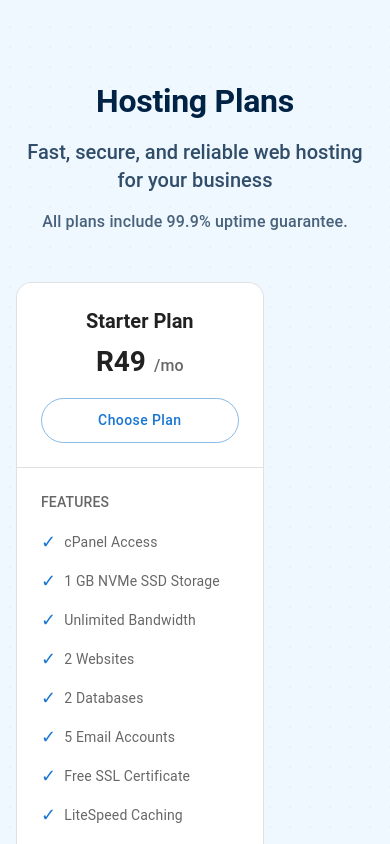
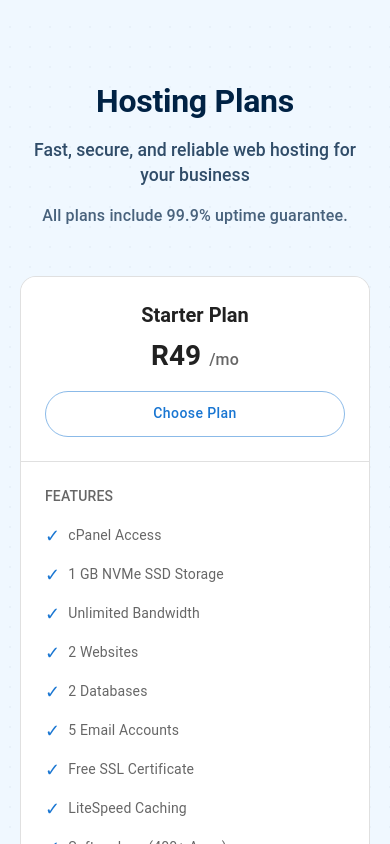
Before and after one commit to SbuKhoza/malloyagroup, a React (Vite) app: page / in a window 390 px wide. Shown: the part 1960-2804 px from the top of the page. Built offline with nearby package versions, Linux system fonts and the light colour scheme.

Commit message:
mobile view styling

```diff
--- a/src/components/HostingPlans.jsx
+++ b/src/components/HostingPlans.jsx
@@ -11,11 +11,15 @@ import {
 } from '@mui/material';
 
 const PricingCard = ({ plan, isPopular }) => {
+  const theme = useTheme();
+  const isMobile = useMediaQuery(theme.breakpoints.down('sm'));
+
   return (
     <Paper
       elevation={0}
       sx={{
         height: '100%',
+        width: '100%', // Ensure card takes full width of container
         borderRadius: 2,
         border: '1px solid',
         borderColor: isPopular ? 'secondary.main' : 'divider',
@@ -212,7 +216,7 @@ const HostingPlans = () => {
           pointerEvents: 'none'
         }}
       />
-      <Container maxWidth="lg">
+      <Container maxWidth="lg" sx={{ px: { xs: 2, sm: 3, md: 4 } }}> {/* Adjusted padding for mobile */}
         <Box sx={{ textAlign: 'center', mb: 6 }}>
           <Typography
             variant="h2"
@@ -221,7 +225,8 @@ const HostingPlans = () => {
             sx={{
               fontWeight: 700,
               mb: 2,
-              color: '#002244' // Navy text
+              color: '#002244', // Navy text
+              fontSize: { xs: '2rem', sm: '2.5rem', md: '3rem' } // Responsive font size
             }}
           >
             Hosting Plans
@@ -233,7 +238,8 @@ const HostingPlans = () => {
               maxWidth: 800,
               mx: 'auto',
               mb: 2,
-              color: 'rgba(0,34,68,0.8)' // Semi-transparent navy
+              color: 'rgba(0,34,68,0.8)', // Semi-transparent navy
+              fontSize: { xs: '1.1rem', sm: '1.25rem', md: '1.5rem' } // Responsive font size
             }}
           >
             Fast, secure, and reliable web hosting for your business
@@ -249,6 +255,28 @@ const HostingPlans = () => {
           </Typography>
         </Box>
 
+        {/* Mobile view - single column layout with centered cards */}
+        {isMobile ? (
+          <Box sx={{
+            display: 'flex',
+            flexDirection: 'column',
+            alignItems: 'center',
+            gap: 3
+          }}>
+            {hostingPlans.map((plan, index) => (
+              <Box
+                key={index}
+                sx={{
+                  width: '100%',
+                  maxWidth: '350px' // Set maximum width for mobile cards
+                }}
+              >
+                <PricingCard plan={plan} isPopular={plan.popular} />
+              </Box>
+            ))}
+          </Box>
+        ) : (
+          // Desktop view - grid layout
           <Grid container spacing={3} justifyContent="center">
             {hostingPlans.map((plan, index) => (
               <Grid
@@ -261,13 +289,11 @@ const HostingPlans = () => {
                   display: 'flex'
                 }}
               >
-              <PricingCard
-                plan={plan}
-                isPopular={plan.popular}
-              />
+                <PricingCard plan={plan} isPopular={plan.popular} />
               </Grid>
             ))}
           </Grid>
+        )}
 
         <Box sx={{ textAlign: 'center', mt: 6 }}>
           <Typography
```
Lines whose indentation alone changed are shown as unchanged.
